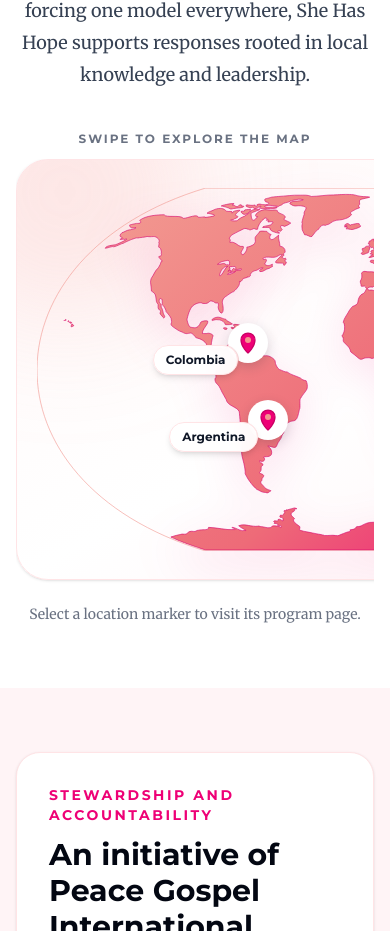
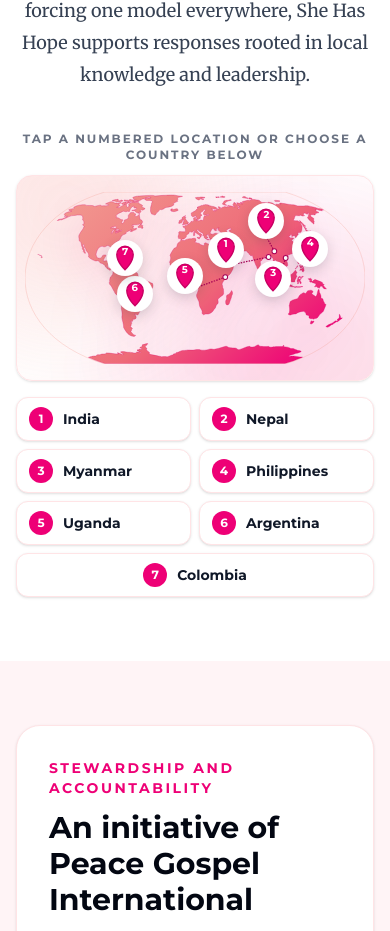
Before and after one commit to Peace-Gospel-International/shehashope, a Next.js app: page /about in a window 390 px wide. Shown: the part 5393-6324 px from the top of the page. Built offline with nearby package versions, Linux system fonts and the light colour scheme.

Commit message:
Improve responsive program map layout

```diff
--- a/app/components/WorldProgramMap.tsx
+++ b/app/components/WorldProgramMap.tsx
@@ -4,70 +4,99 @@ import Link from 'next/link';
 type ProgramLocation = {
   name: string;
   href: string;
-  left: string;
-  top: string;
+  number: number;
+  actualLeft: number;
+  actualTop: number;
+  markerLeft: number;
+  markerTop: number;
   labelPosition: string;
+  usesCallout?: boolean;
 };
 
 const programLocations: ProgramLocation[] = [
   {
     name: 'India',
     href: '/programs/india',
-    left: '71.65%',
-    top: '37.75%',
+    number: 1,
+    actualLeft: 71.65,
+    actualTop: 37.75,
+    markerLeft: 59,
+    markerTop: 43,
     labelPosition: 'right-7 top-5',
+    usesCallout: true,
   },
   {
     name: 'Nepal',
     href: '/programs/nepal',
-    left: '73.33%',
-    top: '34.4%',
+    number: 2,
+    actualLeft: 73.33,
+    actualTop: 34.4,
+    markerLeft: 71,
+    markerTop: 26,
     labelPosition: 'bottom-7 left-1/2 -translate-x-1/2',
+    usesCallout: true,
   },
   {
     name: 'Myanmar',
     href: '/programs/myanmar',
-    left: '76.67%',
-    top: '38.35%',
-    labelPosition: 'left-1/2 top-8 -translate-x-1/2',
+    number: 3,
+    actualLeft: 76.67,
+    actualTop: 38.35,
+    markerLeft: 73,
+    markerTop: 60,
+    labelPosition: 'left-1/2 top-7 -translate-x-1/2',
+    usesCallout: true,
   },
   {
     name: 'Philippines',
     href: '/programs/philippines',
-    left: '83.88%',
-    top: '42.75%',
+    number: 4,
+    actualLeft: 83.88,
+    actualTop: 42.75,
+    markerLeft: 83.88,
+    markerTop: 42.75,
     labelPosition: 'left-7 top-4',
   },
   {
     name: 'Uganda',
     href: '/programs/uganda',
-    left: '58.9%',
-    top: '49.4%',
-    labelPosition: 'left-7 top-5',
+    number: 5,
+    actualLeft: 58.9,
+    actualTop: 49.4,
+    markerLeft: 47,
+    markerTop: 58,
+    labelPosition: 'right-7 top-5',
+    usesCallout: true,
   },
   {
     name: 'Argentina',
     href: '/programs/argentina',
-    left: '32.23%',
-    top: '68.9%',
+    number: 6,
+    actualLeft: 32.23,
+    actualTop: 68.9,
+    markerLeft: 32.23,
+    markerTop: 68.9,
     labelPosition: 'right-7 top-5',
   },
   {
     name: 'Colombia',
     href: '/programs/colombia',
-    left: '29.45%',
-    top: '47.75%',
+    number: 7,
+    actualLeft: 29.45,
+    actualTop: 47.75,
+    markerLeft: 29.45,
+    markerTop: 47.75,
     labelPosition: 'right-7 top-5',
   },
 ];
 
-function MapPin() {
+function MapPin({ number }: { number: number }) {
   return (
-    <span className="relative flex h-9 w-9 items-center justify-center rounded-full bg-white shadow-[0_4px_14px_rgba(31,41,55,0.24)] ring-2 ring-white transition duration-200 group-hover:scale-110 group-focus-visible:scale-110 sm:h-10 sm:w-10">
+    <span className="relative flex h-8 w-8 items-center justify-center rounded-full bg-white shadow-[0_4px_14px_rgba(31,41,55,0.24)] ring-2 ring-white transition duration-200 group-hover:scale-110 group-focus-visible:scale-110 sm:h-10 sm:w-10">
       <svg
         viewBox="0 0 24 24"
         aria-hidden="true"
-        className="h-6 w-6 overflow-visible sm:h-7 sm:w-7"
+        className="h-7 w-7 overflow-visible sm:h-9 sm:w-9"
       >
         <path
           d="M12 22s7-6.15 7-13A7 7 0 1 0 5 9c0 6.85 7 13 7 13Z"
@@ -75,44 +104,78 @@ function MapPin() {
           stroke="#c90063"
           strokeWidth="1.25"
         />
-        <circle cx="12" cy="9" r="3" fill="#F2978F" />
       </svg>
-      <span className="absolute inset-0 -z-10 animate-ping rounded-full bg-[#F2978F]/35 motion-reduce:animate-none" />
+      <span className="absolute top-[5px] text-[10px] font-bold leading-none text-white font-sans sm:top-[6px] sm:text-xs">
+        {number}
+      </span>
     </span>
   );
 }
 
 export default function WorldProgramMap() {
+  const calloutLocations = programLocations.filter((location) => location.usesCallout);
+
   return (
     <div className="mt-10">
-      <p className="mb-3 text-center text-xs font-bold uppercase tracking-[0.16em] text-gray-500 font-sans md:hidden">
-        Swipe to explore the map
+      <p className="mb-3 text-center text-xs font-bold uppercase tracking-[0.16em] text-gray-500 font-sans sm:hidden">
+        Tap a numbered location or choose a country below
       </p>
-      <div className="overflow-x-auto pb-3 [scrollbar-color:#F2978F_transparent]">
-        <div className="relative mx-auto min-w-[760px] max-w-[1120px] overflow-hidden rounded-[2rem] border border-rose-100 bg-gradient-to-br from-[#fff8f8] via-white to-[#fff2f5] px-5 py-7 shadow-sm sm:px-8 sm:py-9 lg:min-w-0 lg:px-10 lg:py-11">
+
+      <div className="relative mx-auto max-w-[1120px] overflow-hidden rounded-2xl border border-rose-100 bg-gradient-to-br from-[#fff8f8] via-white to-[#fff2f5] px-2 py-4 shadow-sm sm:rounded-[2rem] sm:px-8 sm:py-9 lg:px-10 lg:py-11">
         <div className="absolute -left-20 -top-24 h-64 w-64 rounded-full bg-[#F2978F]/20 blur-3xl" aria-hidden="true" />
         <div className="absolute -bottom-28 -right-20 h-72 w-72 rounded-full bg-[#EE0076]/10 blur-3xl" aria-hidden="true" />
 
-          <div className="relative aspect-[2370/1200]">
+        <div className="relative aspect-[2370/1200] w-full">
           <Image
             src="/images/about/she-has-hope-world-map.svg"
             alt="World map showing She Has Hope program locations in Asia, Africa, and South America"
             fill
-              sizes="(min-width: 1024px) 1040px, 760px"
+            sizes="(min-width: 1024px) 1040px, 100vw"
             className="object-contain drop-shadow-[0_14px_24px_rgba(238,0,118,0.12)]"
           />
+
+          <svg
+            viewBox="0 0 100 50"
+            preserveAspectRatio="none"
+            className="pointer-events-none absolute inset-0 h-full w-full"
+            aria-hidden="true"
+          >
+            {calloutLocations.map((location) => (
+              <g key={location.name}>
+                <line
+                  x1={location.actualLeft}
+                  y1={location.actualTop / 2}
+                  x2={location.markerLeft}
+                  y2={location.markerTop / 2}
+                  stroke="#a90056"
+                  strokeWidth="1.25"
+                  strokeDasharray="1.5 1.2"
+                  vectorEffect="non-scaling-stroke"
+                />
+                <circle
+                  cx={location.actualLeft}
+                  cy={location.actualTop / 2}
+                  r="0.7"
+                  fill="#fff"
+                  stroke="#a90056"
+                  strokeWidth="1"
+                  vectorEffect="non-scaling-stroke"
+                />
+              </g>
+            ))}
+          </svg>
 
           {programLocations.map((location) => (
             <Link
               key={location.name}
               href={location.href}
-                aria-label={`Explore the ${location.name} program`}
+              aria-label={`${location.number}. Explore the ${location.name} program`}
               className="group absolute z-10 -translate-x-1/2 -translate-y-full rounded-full outline-none focus-visible:ring-4 focus-visible:ring-[#EE0076]/30"
-                style={{ left: location.left, top: location.top }}
+              style={{ left: `${location.markerLeft}%`, top: `${location.markerTop}%` }}
             >
-                <MapPin />
+              <MapPin number={location.number} />
               <span
-                  className={`absolute whitespace-nowrap rounded-full border border-rose-100 bg-white/95 px-3 py-1.5 text-xs font-bold text-gray-900 shadow-md backdrop-blur transition group-hover:border-[#EE0076] group-hover:text-[#EE0076] group-focus-visible:border-[#EE0076] group-focus-visible:text-[#EE0076] font-sans sm:text-sm ${location.labelPosition}`}
+                className={`absolute hidden whitespace-nowrap rounded-full border border-rose-100 bg-white/95 px-3 py-1.5 text-sm font-bold text-gray-900 shadow-md backdrop-blur transition group-hover:border-[#EE0076] group-hover:text-[#EE0076] group-focus-visible:border-[#EE0076] group-focus-visible:text-[#EE0076] font-sans sm:block ${location.labelPosition}`}
               >
                 {location.name}
               </span>
@@ -120,9 +183,24 @@ export default function WorldProgramMap() {
           ))}
         </div>
       </div>
-      </div>
-      <p className="mt-3 text-center text-sm text-gray-500 font-serif">
-        Select a location marker to visit its program page.
+
+      <nav aria-label="She Has Hope program locations" className="mt-4 grid grid-cols-2 gap-2 sm:hidden">
+        {programLocations.map((location) => (
+          <Link
+            key={location.name}
+            href={location.href}
+            className={`flex min-h-11 items-center gap-2.5 rounded-xl border border-rose-100 bg-white px-3 py-2 text-sm font-bold text-gray-900 shadow-sm transition active:border-[#EE0076] active:text-[#EE0076] font-sans ${location.number === 7 ? 'col-span-2 justify-center' : ''}`}
+          >
+            <span className="flex h-6 w-6 shrink-0 items-center justify-center rounded-full bg-[#EE0076] text-xs text-white">
+              {location.number}
+            </span>
+            {location.name}
+          </Link>
+        ))}
+      </nav>
+
+      <p className="mt-3 hidden text-center text-sm text-gray-500 font-serif sm:block">
+        Select a location marker to visit its program page. Dashed callouts keep nearby locations accurate and easy to read.
       </p>
     </div>
   );
```
Lines whose indentation alone changed are shown as unchanged.
